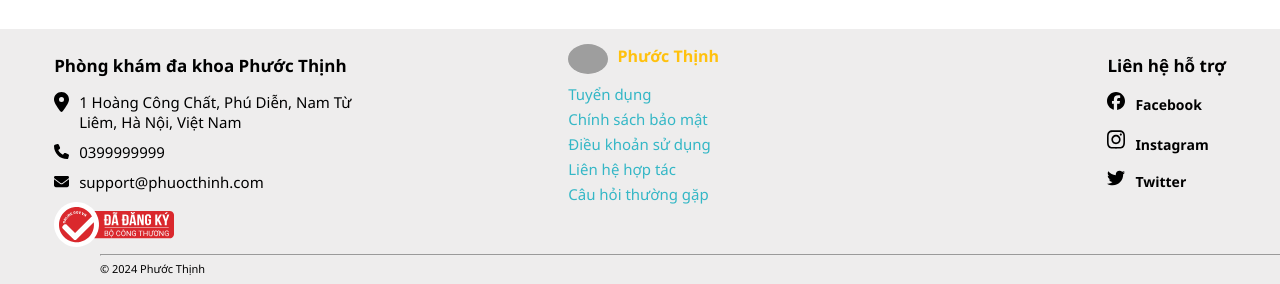
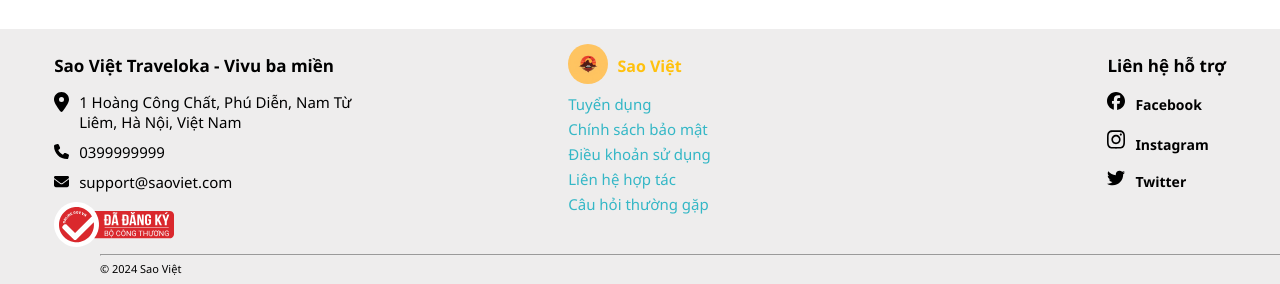
Before and after one commit to TranThanh03/WebsiteSaoViet, a PHP site: page / in a window 1280 px wide; the page is wider, and only the part inside the window is pictured. Shown: the part 1666-1950 px from the top of that part. Run offline with PHP 8.4, Linux system fonts and the light colour scheme; data that the repository does not hold is empty; grey boxes are pictures that could not be loaded.

Commit message:
Update file

```diff
--- a/Views/footer.php
+++ b/Views/footer.php
@@ -1,14 +1,14 @@
     <footer>
         <div class="infor">
-            <h4>Phòng khám đa khoa Phước Thịnh</h4>
+            <h4>Sao Việt Traveloka - Vivu ba miền</h4>
             <span><img src="./public/icons/location-dot-solid.svg" alt="icon"></span><p>1 Hoàng Công Chất, Phú Diễn, Nam Từ Liêm, Hà Nội, Việt Nam</p>
             <span><img src="./public/icons/phone-solid.svg" alt="icon"></span><p>0399999999 </p>
-            <span><img src="./public/icons/envelope-solid.svg" alt="icon"></span><p>support@phuocthinh.com</p>
+            <span><img src="./public/icons/envelope-solid.svg" alt="icon"></span><p>support@saoviet.com</p>
             <span><img src="./public/icons/bo-cong-thuong.svg" alt="icon"></span>
         </div>
         <div class="policy">
-            <img src="./public/img/logo.png" alt="logo">
-            <span>Phước Thịnh</span>
+            <img src="./public/img/logo.jpg" alt="logo">
+            <span>Sao Việt</span>
             <p><a href="#">Tuyển dụng</a></p>
             <p><a href="#">Chính sách bảo mật</a></p>
             <p><a href="#">Điều khoản sử dụng</a></p>
@@ -23,7 +23,7 @@
         </div>
         <div class="end">
             <hr>
-            <span>© 2024 Phước Thịnh</span>
+            <span>© 2024 Sao Việt</span>
         </div>
     </footer>
 
--- a/Views/header.php
+++ b/Views/header.php
@@ -4,7 +4,7 @@
 <head>
     <meta charset="UTF-8">
     <meta name="viewport" content="width=device-width, initial-scale=1.0">
-    <title>Sao Việt Traveloka - Vivu bốn miền</title>
+    <title>Sao Việt Traveloka - Vivu ba miền</title>
     <link rel="icon" href="./public/img/logo.jpg" type="image/jpg">
 
 
@@ -67,7 +67,7 @@
             <div class="search">
                 <div class="sub-search">
                     <form id="search_form" action="index.php?controller=faculty&action=search" method="post">
-                        <input type="text" placeholder="Tìm kiếm khoa" name="search_tenkhoa">
+                        <input type="text" placeholder="Tìm kiếm tours" name="search_tenkhoa">
                         <span><img src="./public/icons/search.svg" alt="icon"></span>
                     </form>
                 </div>
--- a/Views/home/index.php
+++ b/Views/home/index.php
@@ -1,5 +1,3 @@
-
-
 <!-- slider -->
 <div class="slide">
     <div class="sub-slide">
@@ -90,8 +88,5 @@
             sessionStorage.setItem("navStatus", "0");
             location.reload();
         }
-
-        const subContents = document.querySelectorAll('.sub-content');
-        localStorage.setItem('totalCalendar', subContents.length);
     })
 </script>
--- a/public/css/styleDNvaTinTuc.css
+++ b/public/css/styleDNvaTinTuc.css
@@ -89,10 +89,11 @@
 
 header .search span {
     padding-top: 16px !important;
+    padding-bottom: 6px !important;
 }
 
 header .search span img {
-    padding-bottom: 12px;
+    padding-bottom: 10px;
 }
 
 .icon-calendar #notification-calendar {
--- a/public/css/trangChu.css
+++ b/public/css/trangChu.css
@@ -63,7 +63,7 @@
 
 header .search span {
     background-color: white;
-    padding: 12px 20px 7px 10px;
+    padding: 12px 20px 8px 10px;
     border: 1px solid rgb(209, 209, 209);
     border-radius: 0 30px 30px 0;
     left: 350px;
--- a/public/js/chung.js
+++ b/public/js/chung.js
@@ -69,6 +69,6 @@
 
     if(subContents.length > 0) {
         const notificationCalendar = document.querySelector('#notification-calendar');
-        notificationCalendar.textContent= subContents.length;
+        notificationCalendar.textContent = subContents.length;
     }
 }
```
